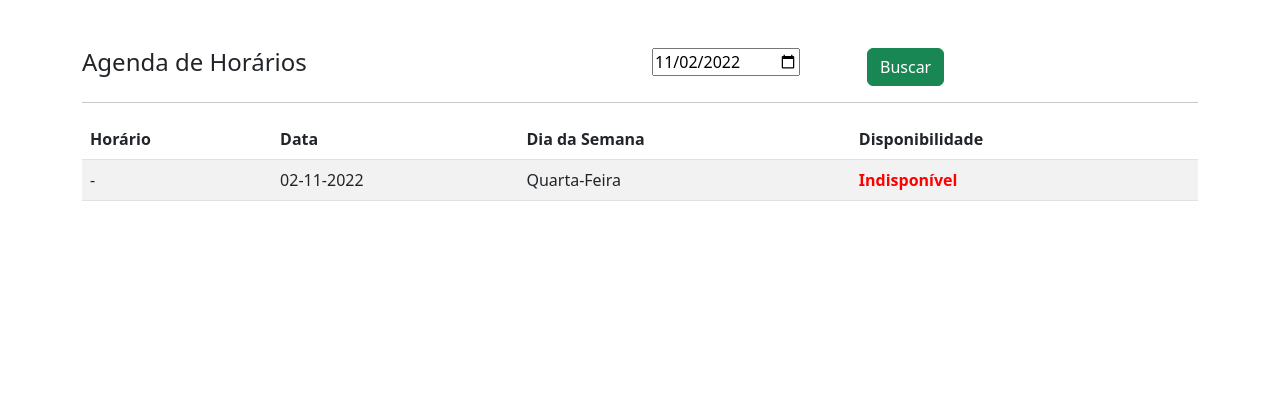
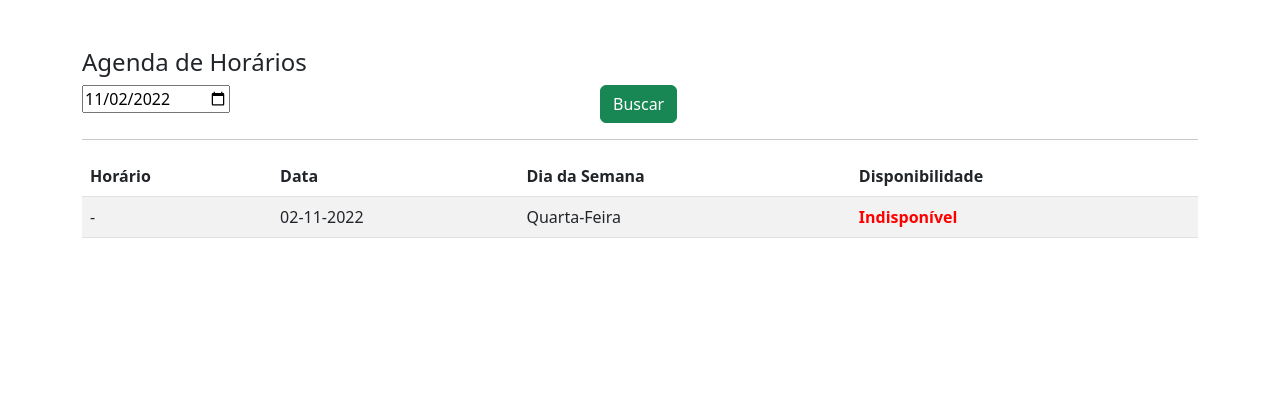
Before and after one commit to leonardoscosta98/projeto-barbearia, a Flask app: page /agenda in a window 1280 px wide; the page is wider, and only the part inside the window is pictured. Shown: the part 120-540 px from the top of that part. Run offline with Flask 2, Linux system fonts and the light colour scheme; a database or web service that is not in the repository returns one stand-in record (values such as "Sample title"); data that the repository does not hold is empty; some libraries are stand-ins or nearby versions.

Commit message:
Update agenda.html

```diff
--- a/barbearia_projeto/templates/agenda.html
+++ b/barbearia_projeto/templates/agenda.html
@@ -1,12 +1,12 @@
 {% extends "base.html" %} {% block title %}Início{% endblock %} {% block
     content %}
     <div>
-        <div class="row">
-            <div class="col"><h4>Agenda de Horários</h4></div>
-            <form  class="col" action="/agenda" method="post">
-                <div class="row" style="margin-right: 8rem;">
+        <div class="col">
+            <div class="row"><h4>Agenda de Horários</h4></div>
+            <form  class="row" action="/agenda" method="post">
+                <div class="row" >
                     <div class="col"> <input type="date" name="search" value="{{filtro}}"> </div>
-                    <div class="col"><button type="submit" class="btn btn-success">Buscar </button></div>
+                    <div class="col" style="margin-right: 5rem;"><button type="submit" class="btn btn-success">Buscar </button></div>
                 </div>
             </form>
         </div>
```
